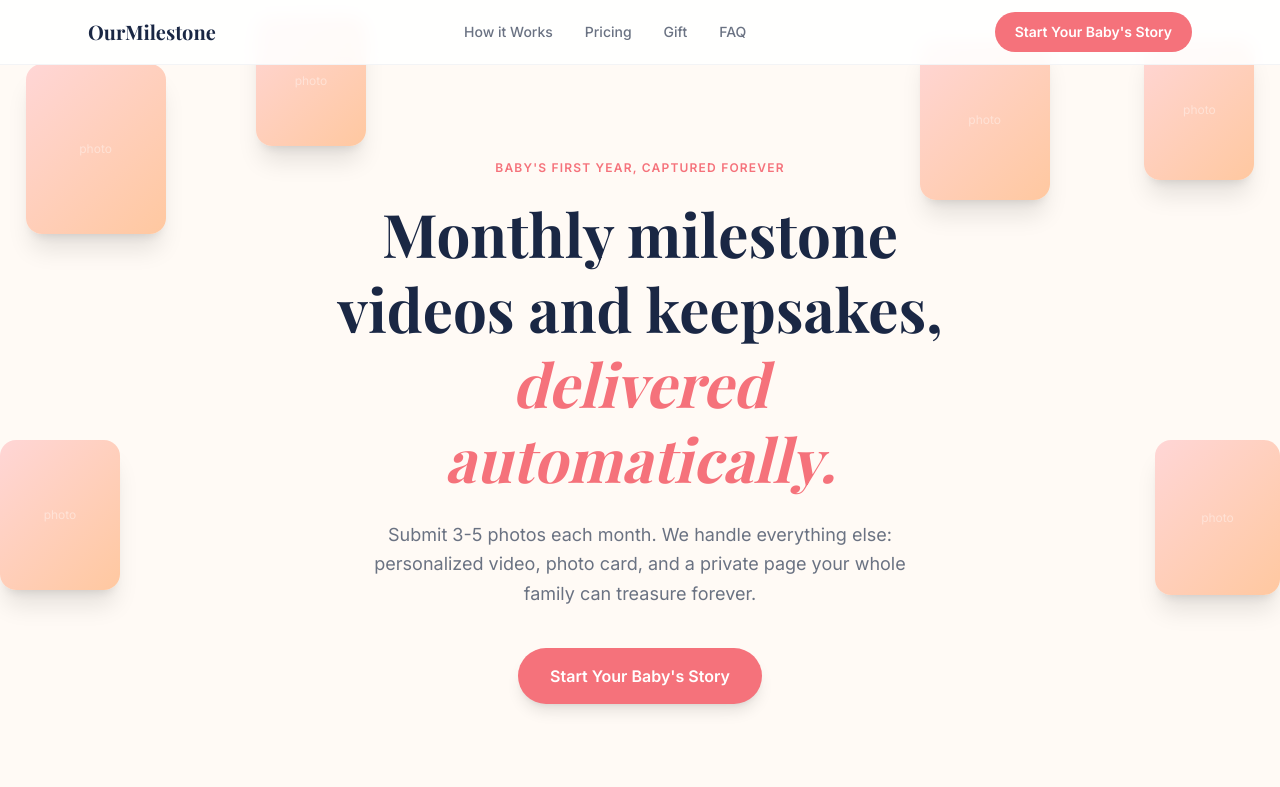
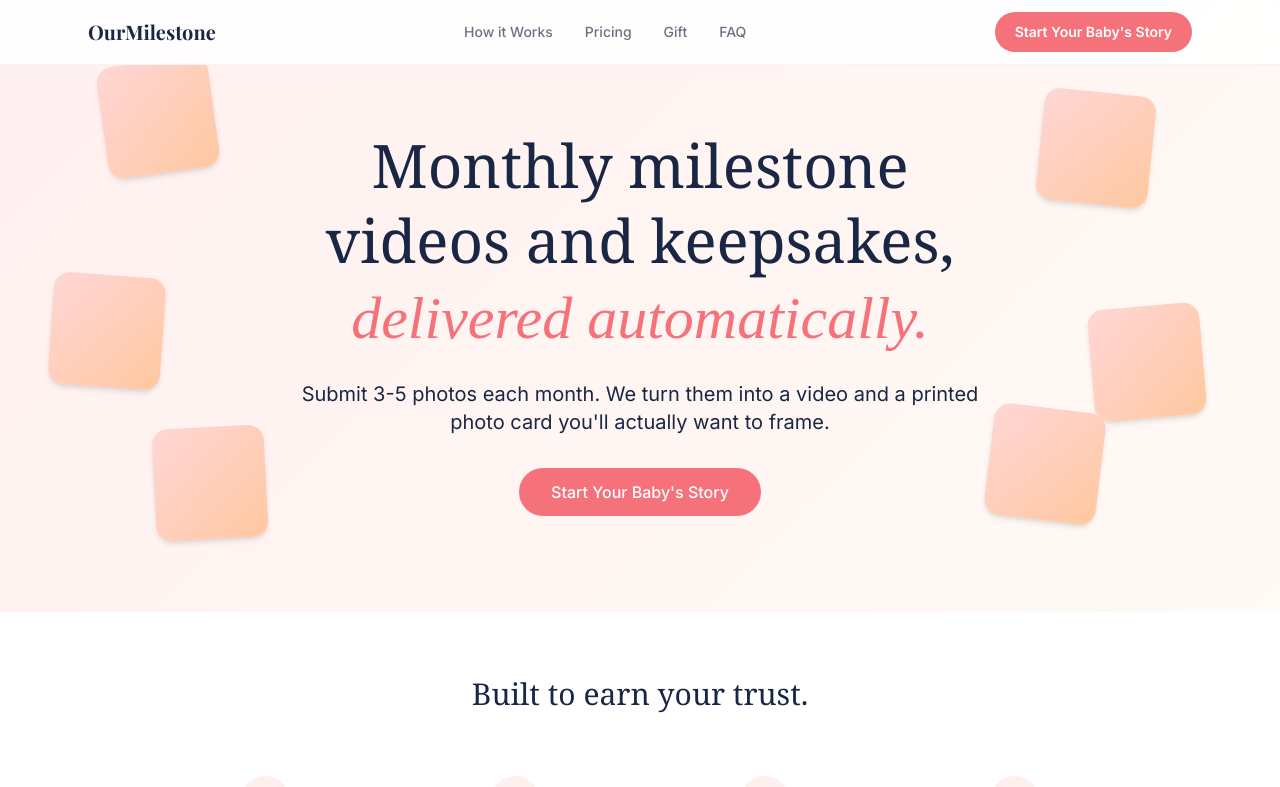
Before and after one commit to aheiman16-del/baby-milestone, a Next.js app: page / in a window 1280 px wide. Shown: the top 787 px of the page. Built offline with nearby package versions, Linux system fonts and the light colour scheme; a web font is replaced by a local one.

Commit message:
Update Hero.tsx

```diff
--- a/components/Hero.tsx
+++ b/components/Hero.tsx
@@ -2,63 +2,58 @@
 
 import { motion } from 'framer-motion'
 
+// 6 decorative "photo" placeholders. Swap out once real sample assets are in.
 const floatingPhotos = [
-  { top: '8%', left: '2%', w: 140, h: 170, rotate: '-6deg', delay: 0 },
-  { top: '2%', left: '20%', w: 110, h: 130, rotate: '4deg', delay: 0.1 },
-  { top: '55%', left: '0%', w: 120, h: 150, rotate: '5deg', delay: 0.2 },
-  { top: '5%', right: '18%', w: 130, h: 160, rotate: '-4deg', delay: 0.15 },
-  { top: '5%', right: '2%', w: 110, h: 140, rotate: '6deg', delay: 0.05 },
-  { top: '55%', right: '0%', w: 125, h: 155, rotate: '-5deg', delay: 0.25 },
+  { top: '10%', left: '8%', rotate: -8, delay: 0 },
+  { top: '15%', right: '10%', rotate: 6, delay: 0.2 },
+  { top: '45%', left: '4%', rotate: 4, delay: 0.4 },
+  { top: '50%', right: '6%', rotate: -5, delay: 0.6 },
+  { bottom: '12%', left: '12%', rotate: -3, delay: 0.8 },
+  { bottom: '15%', right: '14%', rotate: 7, delay: 1 },
 ]
 
 export default function Hero() {
   return (
-    <section className="relative min-h-screen flex items-center justify-center overflow-hidden pt-16" style={{ background: 'var(--cream-bg)' }}>
-      {/* Floating photos — desktop only */}
-      <div className="absolute inset-0 pointer-events-none hidden lg:block">
-        {floatingPhotos.map((photo, i) => (
+    <section
+      // Reduced from min-h-screen to tighten the fold
+      className="relative pt-28 pb-20 md:pt-32 md:pb-24 flex items-center justify-center overflow-hidden"
+      style={{
+        background:
+          'linear-gradient(135deg, var(--pink-bg) 0%, var(--cream-bg) 100%)',
+      }}
+    >
+      {/* Floating photo placeholders */}
+      {floatingPhotos.map((p, i) => (
         <motion.div
           key={i}
-            initial={{ opacity: 0, y: 20 }}
-            animate={{ opacity: 1, y: 0 }}
-            transition={{ duration: 0.8, delay: photo.delay }}
-            className="absolute rounded-2xl overflow-hidden shadow-xl"
+          initial={{ opacity: 0, y: 20, rotate: p.rotate }}
+          animate={{ opacity: 1, y: 0, rotate: p.rotate }}
+          transition={{ duration: 0.8, delay: p.delay }}
+          className="absolute w-20 h-20 md:w-28 md:h-28 rounded-2xl shadow-md hidden md:block"
           style={{
-              top: photo.top,
-              left: (photo as any).left,
-              right: (photo as any).right,
-              width: photo.w,
-              height: photo.h,
-              transform: `rotate(${photo.rotate})`,
-              background: 'linear-gradient(135deg, #ffd6d6 0%, #ffc8a0 100%)',
+            top: p.top,
+            left: p.left,
+            right: p.right,
+            bottom: p.bottom,
+            background:
+              'linear-gradient(135deg, #ffd6d6 0%, #ffc8a0 100%)',
           }}
-          >
-            <div className="w-full h-full flex items-center justify-center text-white/40 text-xs">photo</div>
-          </motion.div>
+        />
       ))}
-      </div>
 
-      {/* Content */}
-      <div className="relative z-10 max-w-2xl mx-auto px-6 text-center">
-        <motion.p
-          initial={{ opacity: 0, y: 16 }}
-          animate={{ opacity: 1, y: 0 }}
-          transition={{ duration: 0.6 }}
-          className="text-xs uppercase tracking-widest font-semibold mb-5"
-          style={{ color: 'var(--coral)' }}
-        >
-          Baby&apos;s First Year, Captured Forever
-        </motion.p>
-
+      <div className="relative z-10 max-w-3xl mx-auto px-6 text-center">
         <motion.h1
           initial={{ opacity: 0, y: 20 }}
           animate={{ opacity: 1, y: 0 }}
-          transition={{ duration: 0.7, delay: 0.1 }}
-          className="font-display text-5xl md:text-6xl font-bold leading-tight mb-6"
-          style={{ color: 'var(--navy)' }}
+          transition={{ duration: 0.8 }}
+          className="text-4xl md:text-6xl font-serif mb-6 leading-tight"
+          style={{ color: 'var(--text-main)' }}
         >
           Monthly milestone videos and keepsakes,{' '}
-          <span className="italic font-display" style={{ color: 'var(--coral)' }}>
+          <span
+            className="italic"
+            style={{ color: 'var(--coral)', fontFamily: 'var(--font-script, serif)' }}
+          >
             delivered automatically.
           </span>
         </motion.h1>
@@ -66,25 +61,24 @@ export default function Hero() {
         <motion.p
           initial={{ opacity: 0, y: 20 }}
           animate={{ opacity: 1, y: 0 }}
-          transition={{ duration: 0.7, delay: 0.2 }}
-          className="text-lg text-gray-500 max-w-xl mx-auto mb-10 leading-relaxed"
+          transition={{ duration: 0.8, delay: 0.2 }}
+          className="text-lg md:text-xl mb-8"
+          style={{ color: 'var(--text-muted)' }}
         >
-          Submit 3-5 photos each month. We handle everything else: personalized video, photo card, and a private page your whole family can treasure forever.
+          Submit 3-5 photos each month. We turn them into a video and a printed
+          photo card you'll actually want to frame.
         </motion.p>
 
-        <motion.div
+        <motion.a
           initial={{ opacity: 0, y: 20 }}
           animate={{ opacity: 1, y: 0 }}
-          transition={{ duration: 0.7, delay: 0.3 }}
-        >
-          <a
+          transition={{ duration: 0.8, delay: 0.4 }}
           href="#pricing"
-            className="inline-block text-white font-semibold px-8 py-4 rounded-full text-base transition hover:opacity-90 shadow-lg"
+          className="inline-block text-white px-8 py-3 rounded-full font-medium hover:opacity-90 transition-opacity"
           style={{ backgroundColor: 'var(--coral)' }}
         >
           Start Your Baby&apos;s Story
-          </a>
-        </motion.div>
+        </motion.a>
       </div>
     </section>
   )
```
Lines whose indentation alone changed are shown as unchanged.
